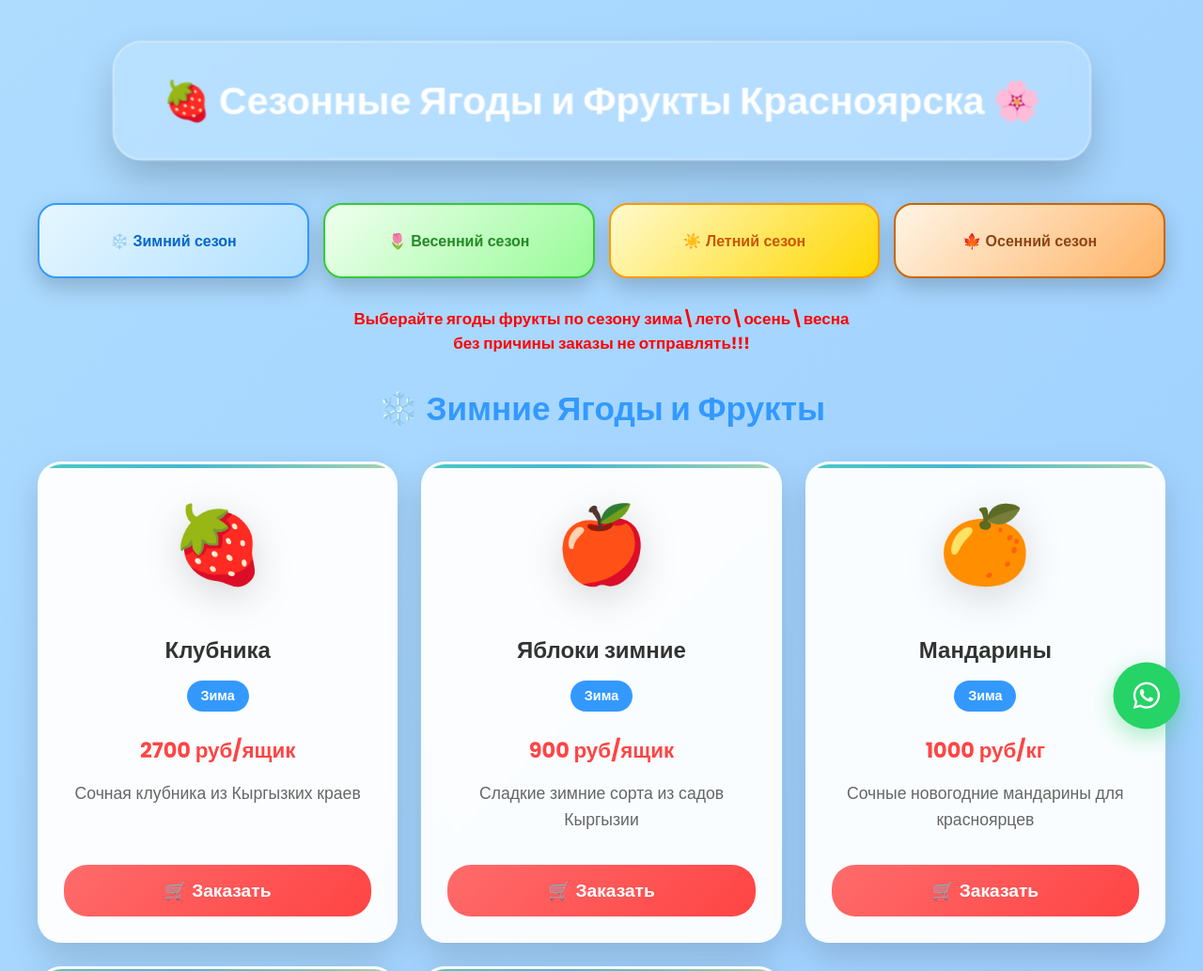
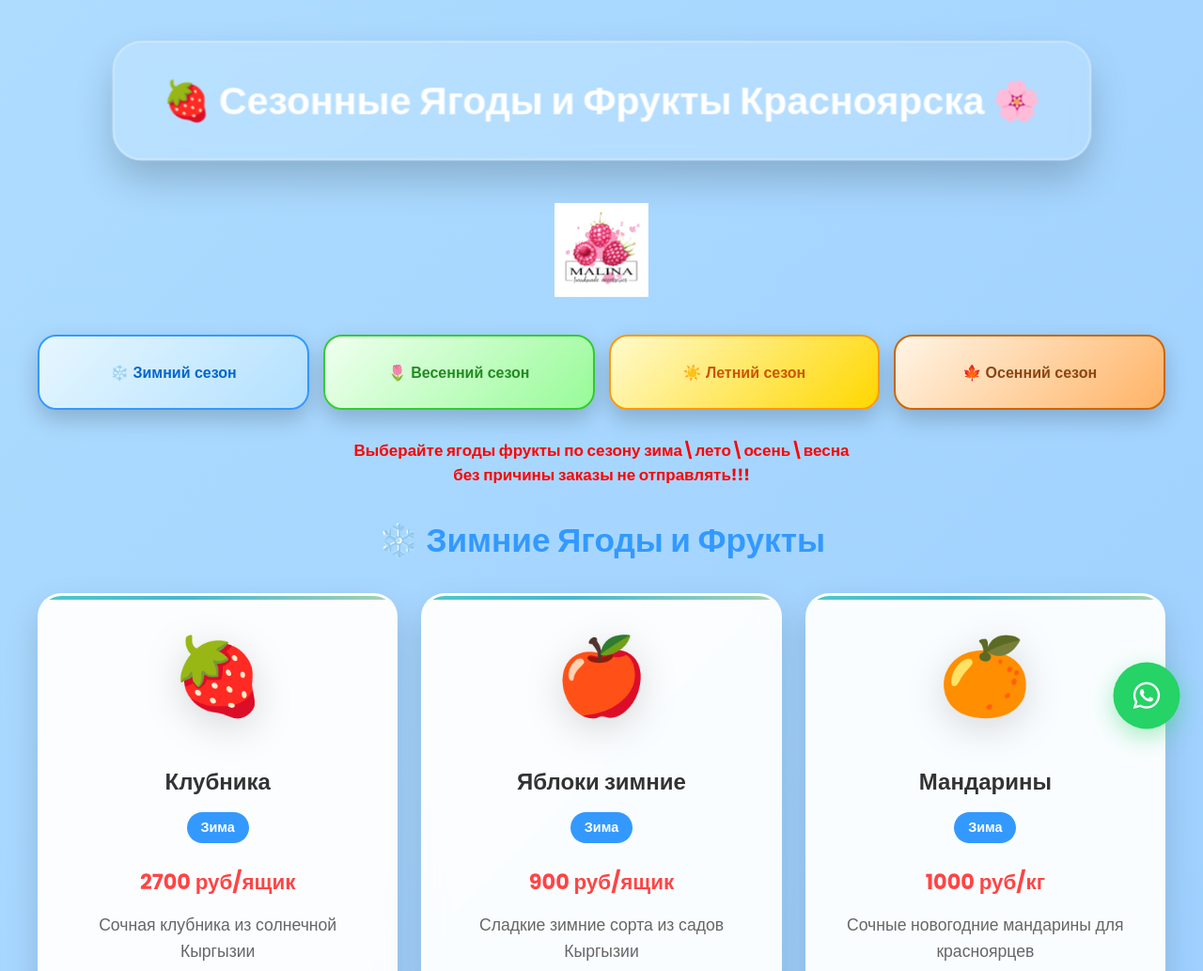
Before and after one commit to mango148B/Malina, a plain HTML site: page index.html in a window 1280 px wide. Shown: the top 1033 px of the page at 94% size. Drawn offline with Linux system fonts and the light colour scheme.

Commit message:
Add files via upload

```diff
--- a/index.html
+++ b/index.html
@@ -654,6 +654,16 @@
                 transform: none;
             }
         }
+
+       img {
+    width: 100px;
+    height: 100px;
+    position: relative;
+    display: block;
+    margin-left: auto;
+    margin-right: auto;
+}
+
     </style>
 </head>
 <body class="winter-bg">
@@ -669,6 +679,8 @@
                 🍓 Сезонные Ягоды и Фрукты Красноярска 🌸
             </h1>
         </div>
+
+        <img src="мали.jpg">
 
         <!-- Навигация по сезонам -->
         <div class="season-nav">
@@ -699,7 +711,7 @@
                     <div class="berry-name">Клубника</div>
                     <div class="season winter-season">Зима</div>
                     <div class="berry-price">2700 руб/ящик</div>
-                    <div class="berry-description">Сочная клубника из Кыргызких краев</div>
+                    <div class="berry-description">Сочная клубника из солнечной Кыргызии</div>
                     <button class="order-button" onclick="openOrderModal('🍓', 'Клубника тепличная', '2700 руб/ящик')">🛒 Заказать</button>
                 </div>
 
```
Also changed, not shown: мали.jpg (added).
